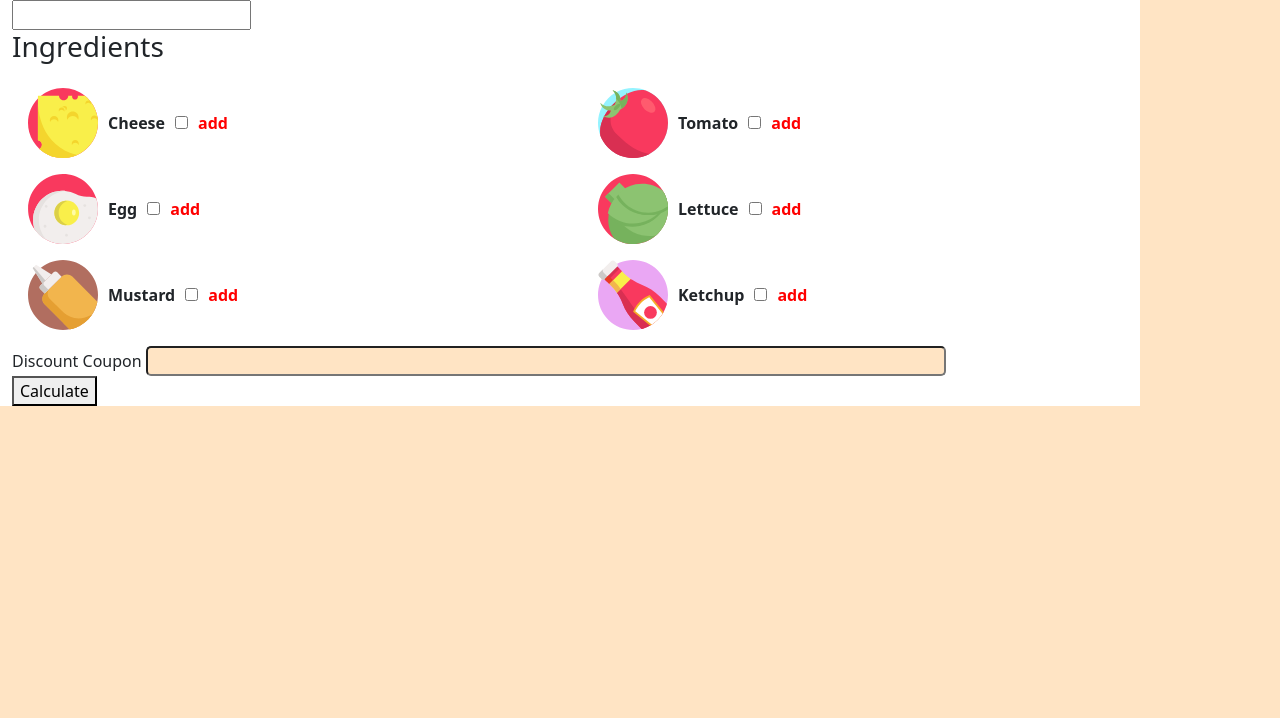
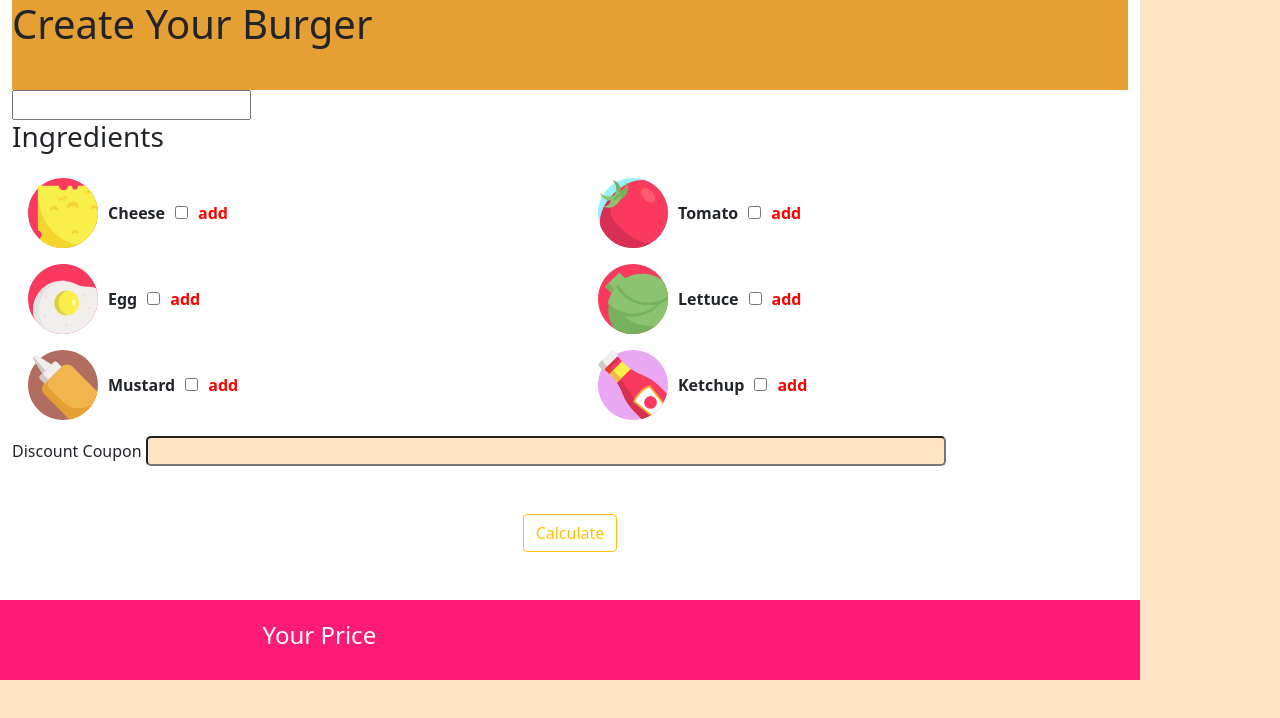
Before and after one commit to NoemiPatermo/js-burger, a plain HTML site: page index.html in a window 1280 px wide. Drawn offline with nearby package versions, Linux system fonts and the light colour scheme.

Commit message:
js burger

```diff
--- a/css/style.css
+++ b/css/style.css
@@ -6,7 +6,10 @@ body{
     margin: 0;
     background-color: white;
 }
-
+header{
+    height: 90px;
+    background-color: rgb(229, 159, 50);
+}
 .ingredient{
 width: 70px;
 display: flex;
@@ -24,3 +27,15 @@ align-items: center;
     background-color: bisque;
     border-radius: 5px;
 }
+footer{
+    height: 80px;
+    background-color: #ff1a75;
+}
+.footer-price{
+    color: white;
+    font-weight: 600;
+}
+
+#your-price{
+    font-size: 20px;
+}
--- a/index.html
+++ b/index.html
@@ -11,11 +11,13 @@
 <body>
     <div class="container-burger container">
          <header>
+             <h1>Create Your Burger</h1>
+        </header>
             <input type="text" class="order-burger">
             <h3>Ingredients</h3>
-         </header>
 
-    <form class= "row-burger row">
+
+        <form class= "row-burger row">
         <div class="col-6 ">
             <div class="ingredient m-3">
                 <img src="./img/cheese.svg" alt="cheese">
@@ -62,14 +64,20 @@
                 <label>Discount Coupon</label>
                 <input type="text" id="discount" value="" class="input-discount">
                 <br>
-                <button id="somma-button">Calculate</button>
+                <div class="d-flex justify-content-center m-5">
+                    <button type="button" class="btn btn-outline-warning" id="somma-button">Calculate</button>
+                </div>
             </div>
         </form>
-    <footer>
-        <div id="your-price"></div>
-    </footer>
 
-    <script type="text/javascript"src="js/script.js"></script>
+        <footer class="row footer-price" >
+            <div class="d-flex justify-content-around align-items-center">
+                <h4>Your Price</h4>
+                <div id="your-price"></div>
+            </div>
+        </footer>
+
+        <script type="text/javascript"src="js/script.js"></script>
     </div>
 </body>
 </html>
--- a/js/script.js
+++ b/js/script.js
@@ -27,8 +27,8 @@ generaPrezzo.addEventListener('click', function () {
 
 
     } if(userCoupon.value.length === 6){
-        document.getElementById('your-price').innerHTML = 'Il costo del tuo burger è:  ' +  " $ "  + parseInt(resultSumInt - 20 / 100).toFixed(2);
+        document.getElementById('your-price').innerHTML =  " $ "  + parseInt(resultSumInt - 20 / 100).toFixed(2);
     } else{
-        price.innerHTML = 'Il costo del tuo burger è:  ' +  " $ "  +  resultSumInt.toFixed(2);
+        price.innerHTML =  " $ "  +  resultSumInt.toFixed(2);
     }
     })
```
